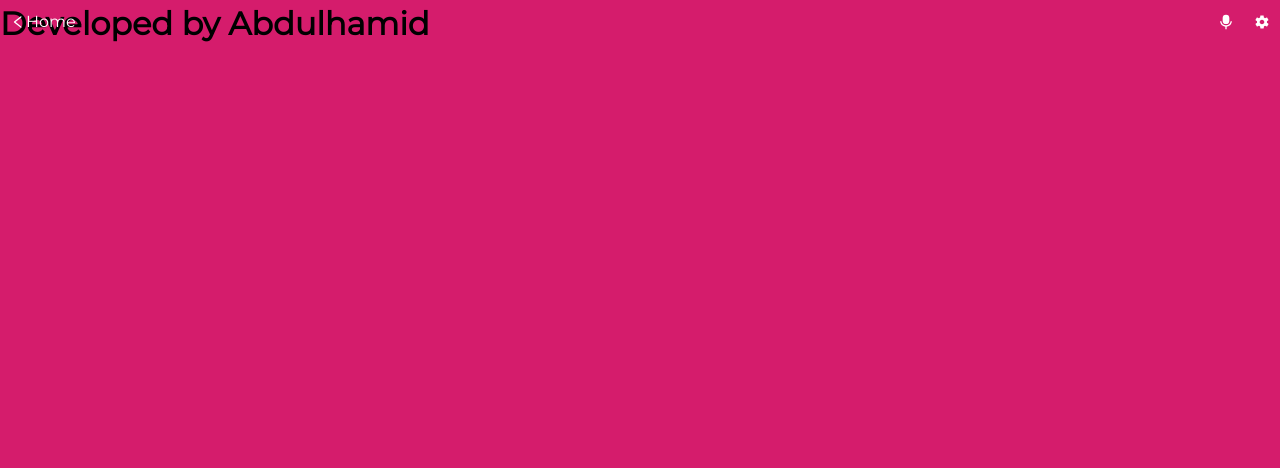
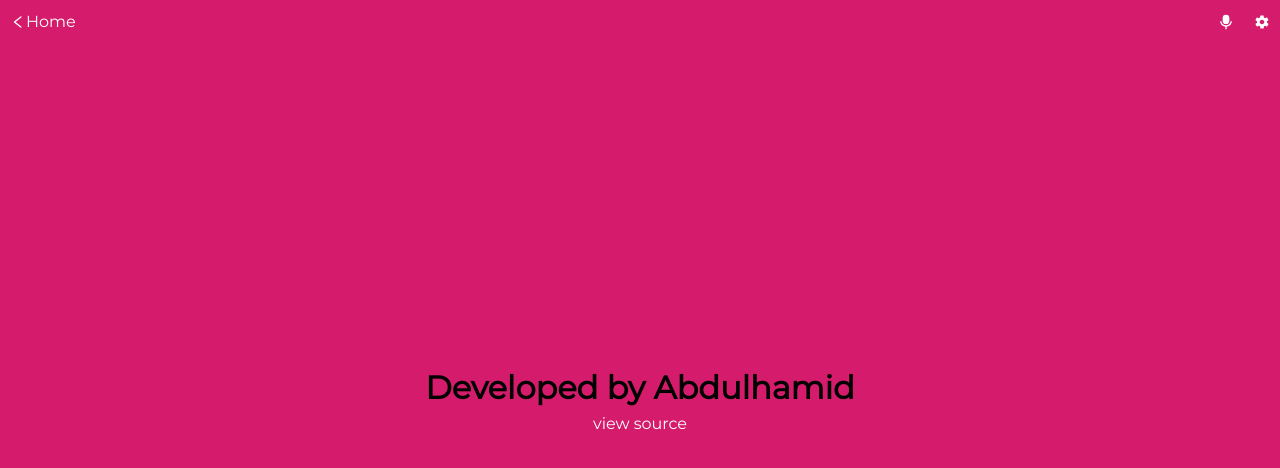
Before and after one commit to abdulhamiid/covid-tracker, a React (Create React App) app: page /about in a window 1280 px wide. Shown: the top 468 px of the page. Built offline with nearby package versions, Linux system fonts and the light colour scheme.

Commit message:
Add styling to the about page

```diff
--- a/src/components/views/About.js
+++ b/src/components/views/About.js
@@ -3,10 +3,15 @@ import Nav from './Nav';
 
 function About() {
   return (
-    <div>
+    <>
       <Nav />
-      <h1>Developed by Abdulhamid</h1>
-    </div>
+      <div className="aboutPage">
+        <h1>Developed by Abdulhamid</h1>
+        <p>
+          <a href="https://github.com/abdulhamiid/covid-19" target="_blank" rel="noreferrer">view source</a>
+        </p>
+      </div>
+    </>
   );
 }
 
--- a/src/index.css
+++ b/src/index.css
@@ -13,6 +13,19 @@ body {
   -moz-osx-font-smoothing: grayscale;
   background-color: rgb(209, 4, 93, 0.9);
 
+}
+
+.aboutPage {
+  display: flex;
+  flex-direction: column;
+  justify-content: center;
+  align-items: center;
+  height: 100vh;
+  text-align: center;
+}
+
+.aboutPage a {
+  color: #fff;
 }
 
 .flex {
```
